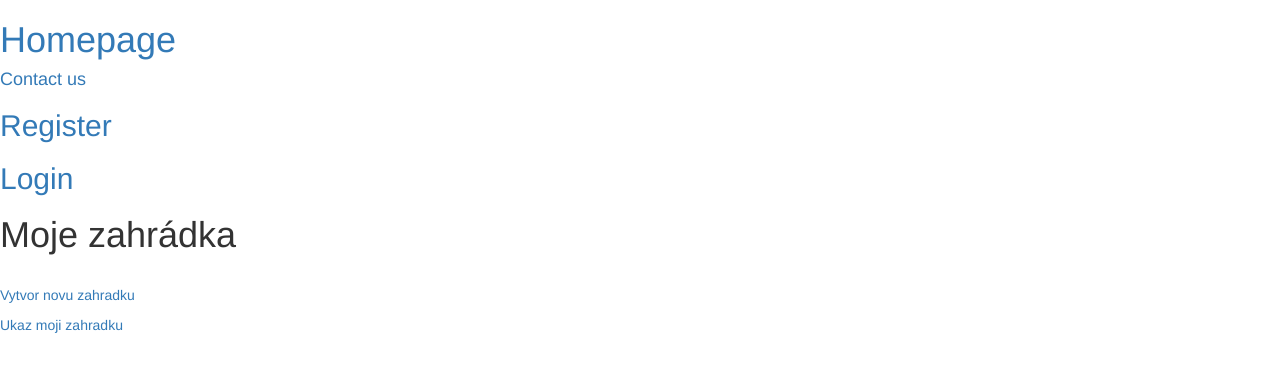
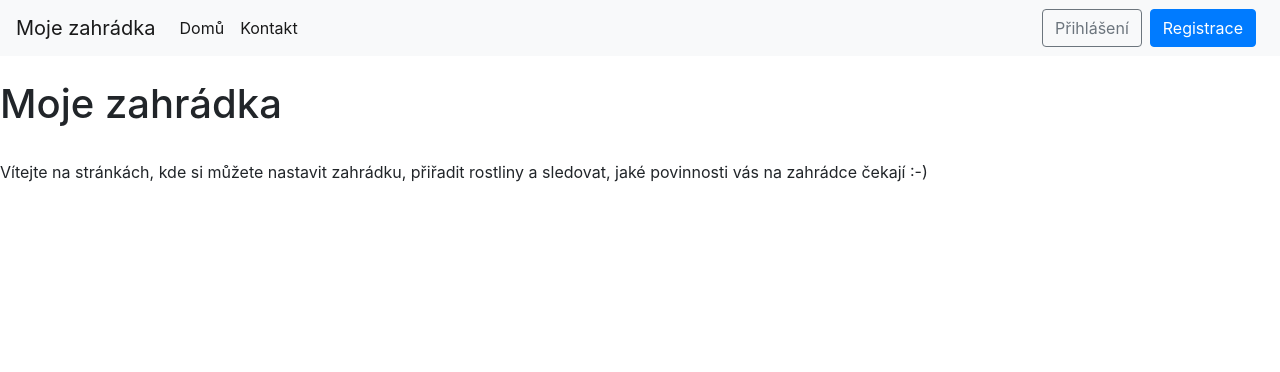
Before and after one commit to kristina-hladikova/garden, a Django app: page / in a window 1280 px wide. Shown: the top 372 px of the page. Run offline with Django 3.2, Linux system fonts and the light colour scheme; some libraries are stand-ins or nearby versions.

Commit message:
navigation menu

```diff
--- a/zahradka_app/templates/base.html
+++ b/zahradka_app/templates/base.html
@@ -5,25 +5,64 @@
     <meta charset="UTF-8">
 <!--    <meta name="viewport" content="width=device-width, initial-scale=1.0">-->
     <title>{% block page_title %}Page title{% endblock page_title %}</title>
-    <link rel="stylesheet" href="//maxcdn.bootstrapcdn.com/bootstrap/3.2.0/css/bootstrap.min.css">
+    <link rel="stylesheet" href="https://stackpath.bootstrapcdn.com/bootstrap/4.3.1/css/bootstrap.min.css" integrity="sha384-ggOyR0iXCbMQv3Xipma34MD+dH/1fQ784/j6cY/iJTQUOhcWr7x9JvoRxT2MZw1T" crossorigin="anonymous">
 </head>
 <body>
-    <h1> <a href="{% url 'homepage' %}"> Homepage</a></h1>
-    <h4><a href="{% url 'contact' %}">Contact us</a></h4>
+    <!--Navbar Starts Here-->
+    <nav class="navbar navbar-expand-lg navbar-light bg-light mb-4">
+    <a class="navbar-brand" href="{% url 'homepage' %}">Moje zahrádka</a>
+    <button class="navbar-toggler" type="button" data-toggle="collapse" data-target="#navbarSupportedContent" aria-controls="navbarSupportedContent" aria-expanded="false" aria-label="Toggle navigation">
+        <span class="navbar-toggler-icon"></span>
+    </button>
+
+    <div class="collapse navbar-collapse" id="navbarSupportedContent">
+        <ul class="navbar-nav mr-auto">
+        <li class="nav-item active">
+            <a class="nav-link" href="{% url 'homepage' %}">Domů <span class="sr-only">(current)</span></a>
+        </li>
+        <li class="nav-item active">
+            <a class="nav-link" href="{% url 'contact' %}">Kontakt <span class="sr-only">(current)</span></a>
+        </li>
+        </ul>
+        {% if user.is_authenticated %}
 
 
-{% if request.user.is_authenticated %}
+        <ul class="navbar-nav mr-auto">
+        <li class="nav-item active">
+            <a class="nav-link" href="{% url 'garden' %}">Moje zahrady <span class="sr-only">(current)</span></a>
+        </li>
+        <li class="nav-item active">
+            <a class="nav-link" href="{% url 'create_garden' %}">Založit zahrádku <span class="sr-only">(current)</span></a>
+        </li>
+        <li class="nav-item active">
+            <a class="nav-link" href="{% url 'change_password' %}">Změnit heslo <span class="sr-only">(current)</span></a>
+        </li>
+        <li class="nav-item active">
+            <a class="nav-link" href="{% url 'logout' %}">Odhlásit <span class="sr-only">(current)</span></a>
+        </li>
+        <li class="nav-link">
+            Přihlášený uživatel: {{user.username}}
+        </li>
+        </ul>
+        <form class="form-inline my-2 my-lg-0"  action="#" method='GET'>
+            <input class="form-control mr-sm-2" type="search" name='q' aria-label="Hledat" placeholder='Hledat' value={{request.GET.q}}  >
+            <button class="btn btn-outline-success my-2 my-sm-0" type="submit">Hledat</button>
+        </form>
+        {% else %}
 
-    <h2>Username: {{request.user.username}}</h2>
-    <h2><a href="{% url 'change_password' %}">Change password</a></h2>
-    <h2><a href="{% url 'logout' %}">Logout</a></h2>
- {% else %}
+        <a class="btn btn-outline-secondary" href="{% url 'login' %}">Přihlášení</a>
+        <a class="btn btn-primary ml-2 mr-2" href="{% url 'register' %}">Registrace</a>
 
-    <h2><a href="{% url 'register' %}">Register</a></h2>
-    <h2><a href="{% url 'login' %}">Login</a></h2>
-{% endif %}
+        {% endif %}
+    </div>
+    </nav>
+    <!--Navbar Ends-->
+
+    {% block body %}{% endblock body %}
 
 
-    {% block body %}{% endblock body %}
+    <script src="https://code.jquery.com/jquery-3.3.1.slim.min.js" integrity="sha384-q8i/X+965DzO0rT7abK41JStQIAqVgRVzpbzo5smXKp4YfRvH+8abtTE1Pi6jizo" crossorigin="anonymous"></script>
+    <script src="https://cdnjs.cloudflare.com/ajax/libs/popper.js/1.14.7/umd/popper.min.js" integrity="sha384-UO2eT0CpHqdSJQ6hJty5KVphtPhzWj9WO1clHTMGa3JDZwrnQq4sF86dIHNDz0W1" crossorigin="anonymous"></script>
+    <script src="https://stackpath.bootstrapcdn.com/bootstrap/4.3.1/js/bootstrap.min.js" integrity="sha384-JjSmVgyd0p3pXB1rRibZUAYoIIy6OrQ6VrjIEaFf/nJGzIxFDsf4x0xIM+B07jRM" crossorigin="anonymous"></script>
 </body>
 </html>
--- a/zahradka_app/templates/homepage.html
+++ b/zahradka_app/templates/homepage.html
@@ -4,9 +4,6 @@
 
 <h1>Moje zahrádka</h1><br>
 <p>
-<a href="/create_garden">Vytvor novu zahradku</a>
-</p>
-<p>
-<a href="/garden/{{ garden.id }}">Ukaz moji zahradku</a>
+Vítejte na stránkách, kde si můžete nastavit zahrádku, přiřadit rostliny a sledovat, jaké povinnosti vás na zahrádce čekají :-)
 </p>
 {% endblock body %}
```
